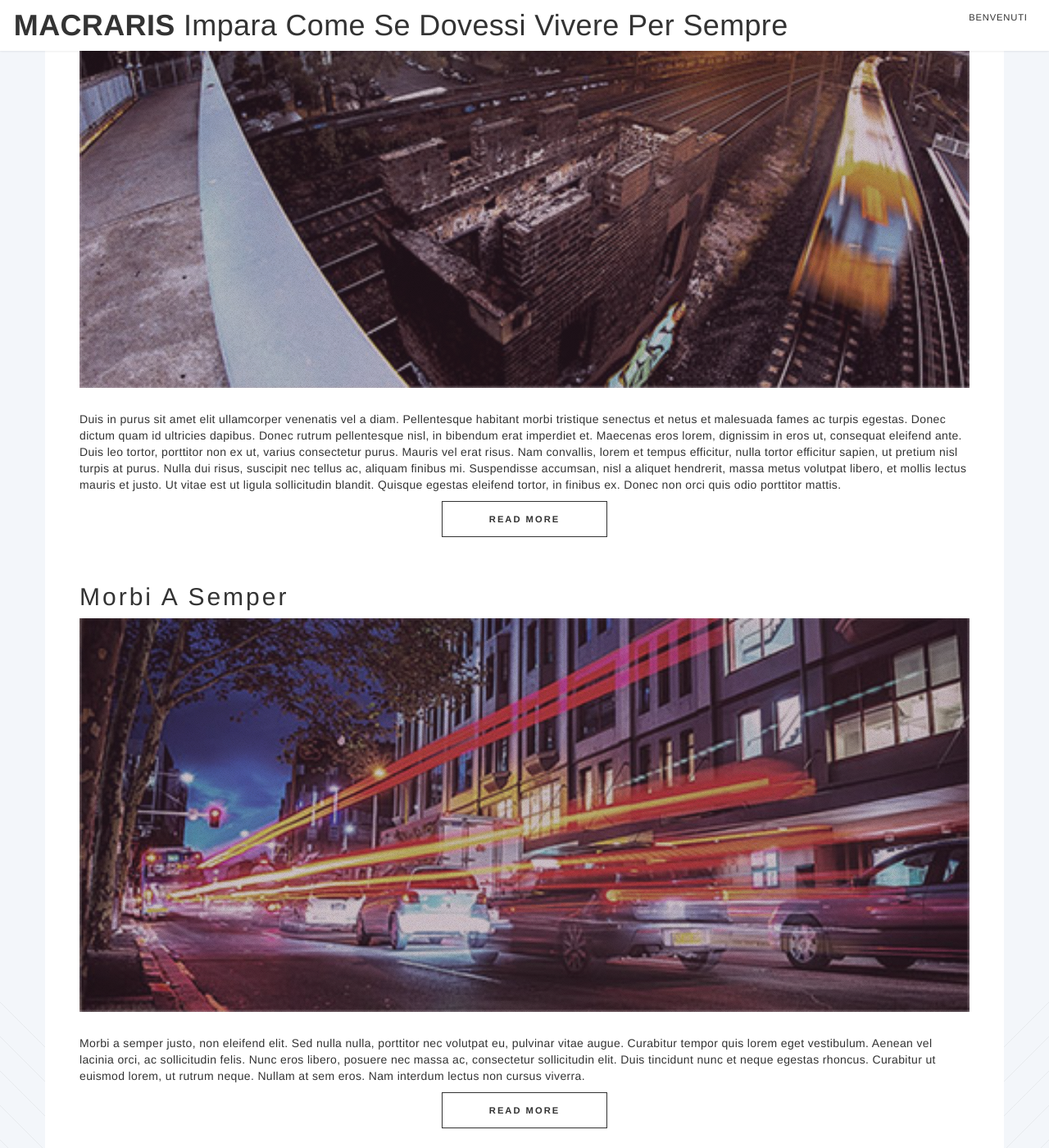
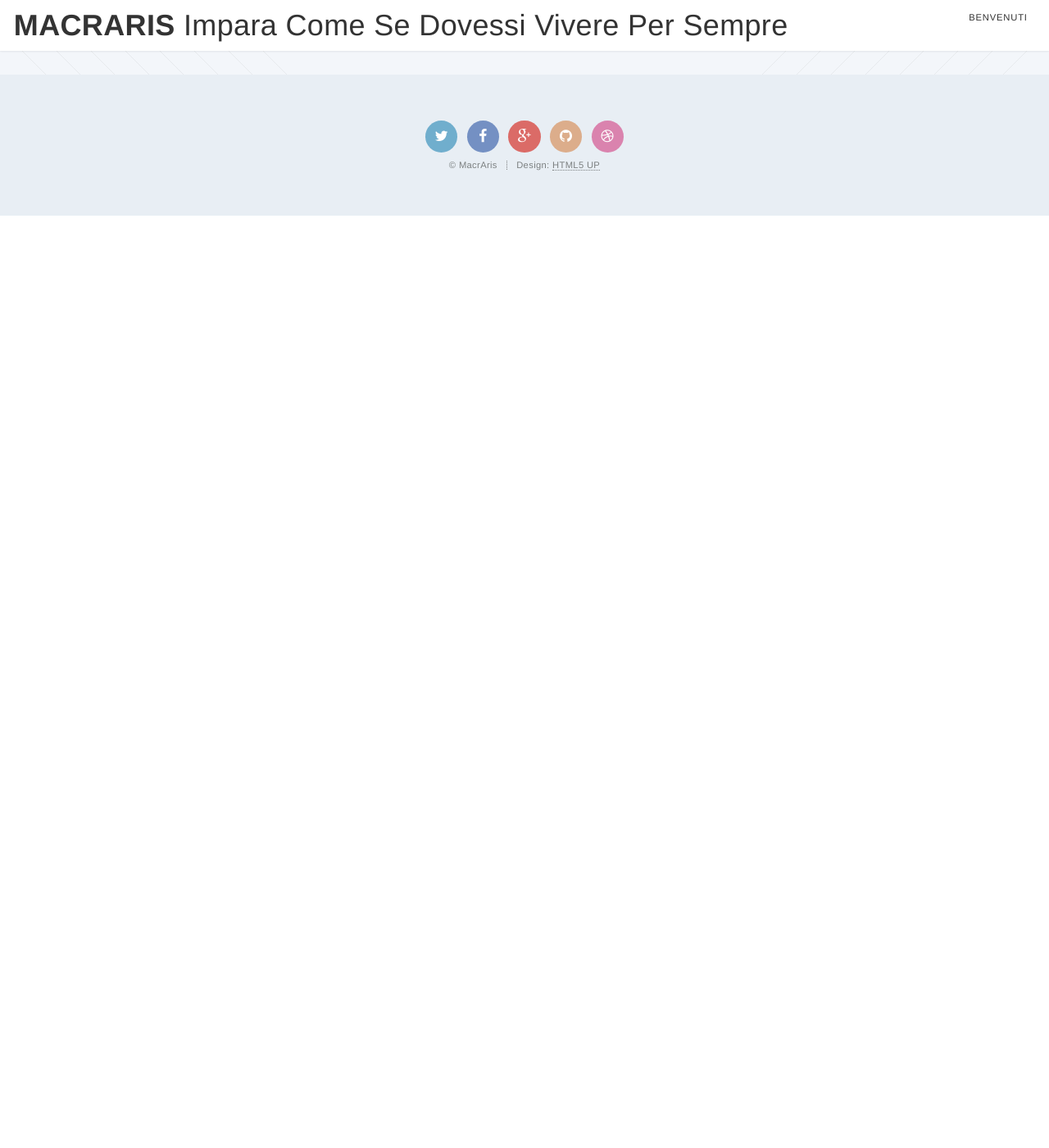
Before and after one commit to macraris/.github.io, a Jekyll site: the page built from blog.html, in a window 1280 px wide and 1400 px high, scrolled down 1865 px. Shown: the whole window at 82% size. Built offline with Jekyll 4.4.1, drawn with Linux system fonts in a browser that asks for light colours; after the commit the page ends 2128 px from its top, so only the background shows below that.

Commit message:
error in Post folder could not commit

```diff
--- a/_posts/2014-08-31-duis-in-purus.markdown
+++ /dev/null
@@ -1,14 +0,0 @@
----
-layout: post
-title:  "Duis in purus"
-date:   2014-09-07 14:36:23
-categories: Duis
----
-<span class="image featured"><img src="/images/pic01.jpg" alt=""></span>
-Duis in purus sit amet elit ullamcorper venenatis vel a diam. Pellentesque habitant morbi tristique senectus et netus et malesuada fames ac turpis egestas. Donec dictum quam id ultricies dapibus. Donec rutrum pellentesque nisl, in bibendum erat imperdiet et. Maecenas eros lorem, dignissim in eros ut, consequat eleifend ante. Duis leo tortor, porttitor non ex ut, varius consectetur purus. Mauris vel erat risus. Nam convallis, lorem et tempus efficitur, nulla tortor efficitur sapien, ut pretium nisl turpis at purus. Nulla dui risus, suscipit nec tellus ac, aliquam finibus mi. Suspendisse accumsan, nisl a aliquet hendrerit, massa metus volutpat libero, et mollis lectus mauris et justo. Ut vitae est ut ligula sollicitudin blandit. Quisque egestas eleifend tortor, in finibus ex. Donec non orci quis odio porttitor mattis.
-
-Duis ut blandit lorem. Suspendisse potenti. Donec maximus blandit neque dapibus hendrerit. Praesent dignissim turpis eu nisl varius tempor. Interdum et malesuada fames ac ante ipsum primis in faucibus. Curabitur in volutpat felis. Sed eget neque vel risus fermentum maximus a vel arcu. Vivamus non lorem mattis, vehicula metus eu, pellentesque mauris. Nunc fermentum efficitur justo, et rutrum mi finibus non. Sed vehicula eros id elit elementum rhoncus. Nullam quis tellus vitae metus eleifend pharetra eget interdum nulla. Integer sit amet imperdiet urna.
-
-Morbi a semper justo, non eleifend elit. Sed nulla nulla, porttitor nec volutpat eu, pulvinar vitae augue. Curabitur tempor quis lorem eget vestibulum. Aenean vel lacinia orci, ac sollicitudin felis. Nunc eros libero, posuere nec massa ac, consectetur sollicitudin elit. Duis tincidunt nunc et neque egestas rhoncus. Curabitur ut euismod lorem, ut rutrum neque. Nullam at sem eros. Nam interdum lectus non cursus viverra.
-
-Duis eget magna at arcu tincidunt ultricies. Curabitur in facilisis sem, nec bibendum eros. Nunc fringilla imperdiet diam sed viverra. Vivamus lobortis dignissim mi. Lorem ipsum dolor sit amet, consectetur adipiscing elit. Morbi laoreet eu diam eu pellentesque. Duis tempus metus urna, vel faucibus ligula pharetra euismod. Donec rhoncus blandit posuere. Mauris mattis dolor est, dictum venenatis augue facilisis sit amet. Ut ante odio, congue eget arcu nec, semper eleifend urna. Donec rutrum pretium odio non pellentesque. Vestibulum ante ipsum primis in faucibus orci luctus et ultrices posuere cubilia Curae; Nullam pellentesque nulla at tincidunt ultrices. Donec finibus malesuada magna. Phasellus eget tortor in lectus vehicula viverra sit amet sit amet purus.
--- a/_posts/2014-10-29-morbi-a-semper.md
+++ /dev/null
@@ -1,10 +0,0 @@
----
-layout: post
-title:  "Morbi a Semper"
-date:   2014-08-31 14:36:23
----
-
-<span class="image featured"><img src="/images/pic03.jpg" alt=""></span>
-Morbi a semper justo, non eleifend elit. Sed nulla nulla, porttitor nec volutpat eu, pulvinar vitae augue. Curabitur tempor quis lorem eget vestibulum. Aenean vel lacinia orci, ac sollicitudin felis. Nunc eros libero, posuere nec massa ac, consectetur sollicitudin elit. Duis tincidunt nunc et neque egestas rhoncus. Curabitur ut euismod lorem, ut rutrum neque. Nullam at sem eros. Nam interdum lectus non cursus viverra.
-
-Duis eget magna at arcu tincidunt ultricies. Curabitur in facilisis sem, nec bibendum eros. Nunc fringilla imperdiet diam sed viverra. Vivamus lobortis dignissim mi. Lorem ipsum dolor sit amet, consectetur adipiscing elit. Morbi laoreet eu diam eu pellentesque. Duis tempus metus urna, vel faucibus ligula pharetra euismod. Donec rhoncus blandit posuere. Mauris mattis dolor est, dictum venenatis augue facilisis sit amet. Ut ante odio, congue eget arcu nec, semper eleifend urna. Donec rutrum pretium odio non pellentesque. Vestibulum ante ipsum primis in faucibus orci luctus et ultrices posuere cubilia Curae; Nullam pellentesque nulla at tincidunt ultrices. Donec finibus malesuada magna. Phasellus eget tortor in lectus vehicula viverra sit amet sit amet purus.
--- a/_posts/2016-02-29-conti-spesa.markdown
+++ b/_posts/2016-02-29-Lez11-conti-spesa.markdown
@@ -1,7 +1,7 @@
 ---
 layout: post
 title:  "Fare i conti della spesa"
-date:   2016-02-29 14:36:23
+date:   2016-02-29 15:00:00
 permalink: /Conti-spesa.html
 youtubeid: "_mY8yD3N6DI"
 ---
```
Also changed, not shown: _posts/2016-02-29-Lez10_Elenchi-Personalizzati.markdown (renamed from _posts/2016-02-29-Lez11_Elenchi-Personalizzati.markdown).
